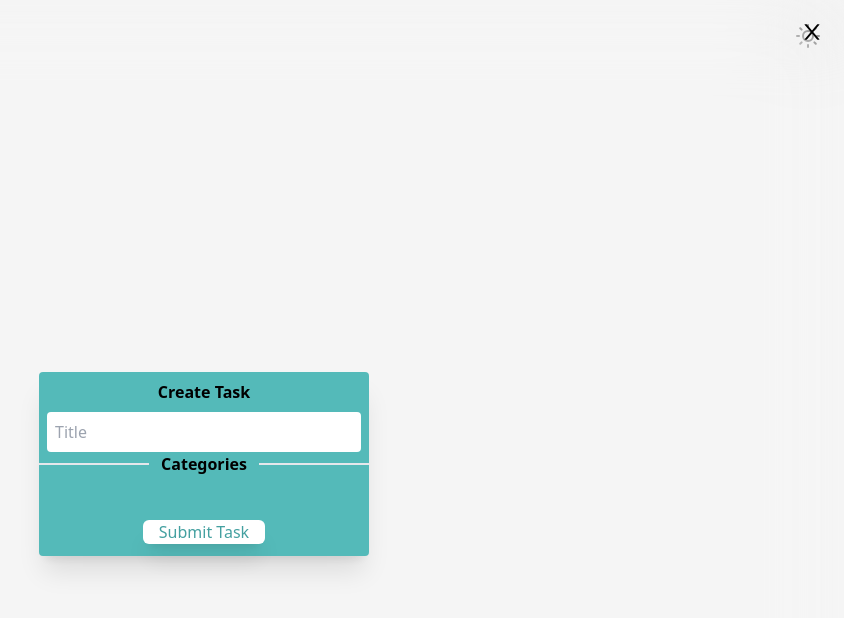
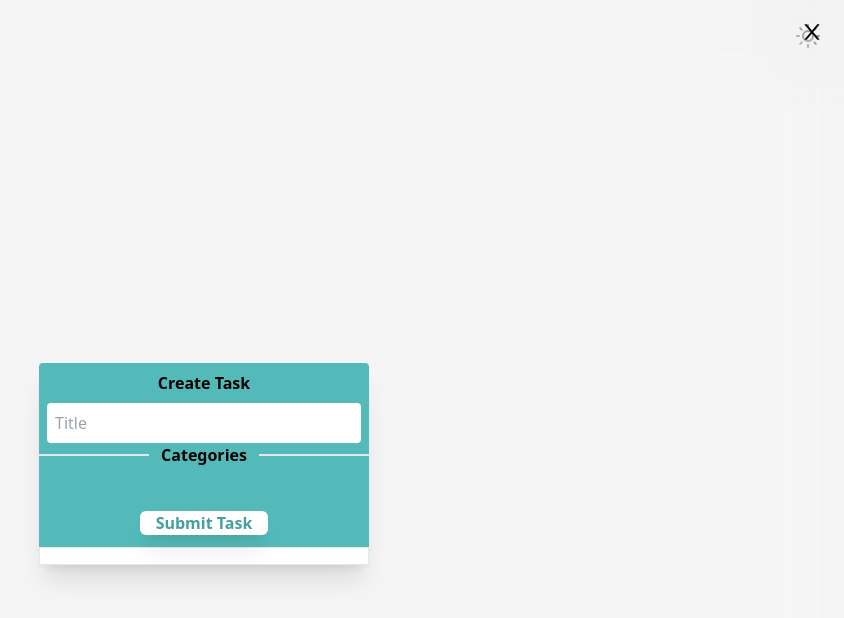
Before and after one commit to Usohps/Task_manager_App, a React (Vite) app: page /createtask in a window 1280 px wide. Shown: the top 618 px of the page, without its empty margins (436-1280 px from the left). Built offline with nearby package versions, Linux system fonts and the light colour scheme.

Commit message:
Second Commit

```diff
--- a/src/App.jsx
+++ b/src/App.jsx
@@ -4,6 +4,7 @@ import CreateTask from "./pages/CreateTask";
 import Home from "./pages/Home";
 import Categories from "./components/Categories";
 import { FiSun, FiMoon } from "react-icons/fi";
+import useCreateDate from "./lib/date/useCreateDate";
 function App() {
   //Line 8-10 is a script that gets the created task from local storage to be displayed to a user if no task it is meant to return an empty array
   const [task, setTask] = useState(
@@ -24,9 +25,10 @@ function App() {
     setOpenModal(false);
   };
   const addTask = (text, uStatus) => {
+    const date = useCreateDate()
     setTask((prev) => {
       return [
-        { title: text, status: uStatus, id: Math.random().toString() },
+        { title: text, status: uStatus, date:date, id: Math.random().toString() },
         ...prev,
       ];
     });
@@ -75,7 +77,7 @@ function App() {
   };
   return (
     <>
-      <div className="w-full h-screen  text-black dark:text-gray-500  dark:bg-slate-800 ">
+      <div className="w-full text-black dark:text-gray-500  dark:bg-slate-800 ">
         <div className="w-full flex flex-col p-6 items-end">
           <button onClick={handleTheme}>
             {theme === "dark" ? (
--- a/src/pages/CreateTask.jsx
+++ b/src/pages/CreateTask.jsx
@@ -62,12 +62,12 @@ function CreateTask({ categories, addTask }) {
                 );
               })}
             </div>
-            <div className="w-full text-center p-3">
+            <div className="w-full text-center p-3 font-bold">
               <button onClick={handleSubmit} className=" text-[#44A0A0] bg-white px-4 shadow-xl border-[#44A0A0] rounded-md">
                 Submit Task
               </button>
             </div>
-            {error ? <span>{error}</span> : ""}
+            <div className="w-full border text-red-700 bg-white dark:bg-black text-center py-2 font-bold">{error ? <span>{error}</span> : ""}</div>
           </form>
         </div>
       </div>
--- a/src/pages/Home.jsx
+++ b/src/pages/Home.jsx
@@ -1,7 +1,6 @@
-import React, { useState } from "react";
 import { AiOutlineEdit } from "react-icons/ai";
 import { AiOutlineDelete } from "react-icons/ai";
-import { Link, useParams } from "react-router-dom";
+import { Link } from "react-router-dom";
 import EditTask from "../components/EditTask";
 // import  date from "../lib/date/useCreateDate"
 // import { Link } from 'react-router-dom'
@@ -13,15 +12,12 @@ function Home({ task, categories, deleteTasks, open, modal, close }) {
       return sum;
     }
   }, 0);
-  // const handleDelete = () => {
-  //   const selectedNote =JSON.parse(localStorage.getItem("task"));
-  //   console.log(selectedNote)
-  //   // navigate("/");
-  // };
   return (
     <>
       <div className="w-[148px] m-auto text-center font-semibold">
-        <h1 className="text-[#E9C597] text-lg font-extrabold">PERSONAL TASK MANAGER</h1>
+        <h1 className="text-[#E9C597] text-lg font-extrabold">
+          PERSONAL TASK MANAGER
+        </h1>
       </div>
       <div className="w-full text-white text-center  ">
         <div className="flex flex-col-reverse md:flex-row  justify-center mt-12  gap-4">
@@ -55,20 +51,28 @@ function Home({ task, categories, deleteTasks, open, modal, close }) {
           <div className="w-full bg-[#54BAB9] dark:bg-[#354259] md:rounded-md hover:shadow-none shadow-2xl md:w-1/2">
             <div className="md:hidden flex items-center justify-between p-4 ">
               <Link to={"/createtask"}>
-                <button className="bg-[#38938A] dark:bg-[#44A0A0] outline-none p-1 rounded-lg text-sm font-bold text-white w-[100px]">ADD TASKS</button>
+                <button className="bg-[#38938A] dark:bg-[#44A0A0] outline-none p-1 rounded-lg text-sm font-bold text-white w-[100px]">
+                  ADD TASKS
+                </button>
               </Link>
-              <p className="font-bold text-[#1D8A8A] dark:text-[#44A0A0]">{count} Tasks</p>
+              <p className="font-bold text-[#1D8A8A] dark:text-[#44A0A0]">
+                {count} Tasks
+              </p>
             </div>
             <div className="hidden w-full md:flex text-[#1D8A8A] dark:text-[#44A0A0] p-4 bg-[#54BAB9] dark:bg-[#354259] justify-between items-center">
               <p className="font-bold">{count} Tasks</p>
               <Link to={"/createtask"}>
-                <button className="bg-[#38938A] dark:bg-[#44A0A0] outline-none p-1 rounded-lg text-sm font-bold text-white w-[100px]">ADD TASKS</button>
+                <button className="bg-[#38938A] dark:bg-[#44A0A0] outline-none p-1 rounded-lg text-sm font-bold text-white w-[100px]">
+                  ADD TASKS
+                </button>
               </Link>
               <button className="font-bold">Clear Completed</button>
             </div>
             <div className="md:space-y-3  md:p-0 bg-[#54BAB9] dark:bg-[#354259]">
               {task?.map((item) => {
                 return (
+                  <>
+                    <div className="w-full p-2 text-left font-bold ">{item.date}</div>
                     <div
                       key={item.id}
                       className="w-full flex relative  justify-around pr-0  mt-6 md:mt-0 items-center py-6 md:pl-3 hover:shadow-inner shadow-md"
@@ -82,7 +86,9 @@ function Home({ task, categories, deleteTasks, open, modal, close }) {
                       <button onClick={() => deleteTasks(item.id)}>
                         <AiOutlineDelete size={24} />
                       </button>
-                    <div><p>{item.title}</p></div>
+                      <div>
+                        <p>{item.title}</p>
+                      </div>
                       <button className="hidden md:block w-[100px] rounded-lg shadow-md p-1 bg-[#e26d1e] text-white">
                         {item.status}
                       </button>
@@ -90,6 +96,7 @@ function Home({ task, categories, deleteTasks, open, modal, close }) {
                         {item.status}
                       </button>
                     </div>
+                  </>
                 );
               })}
             </div>
```
Lines whose indentation alone changed are shown as unchanged.
